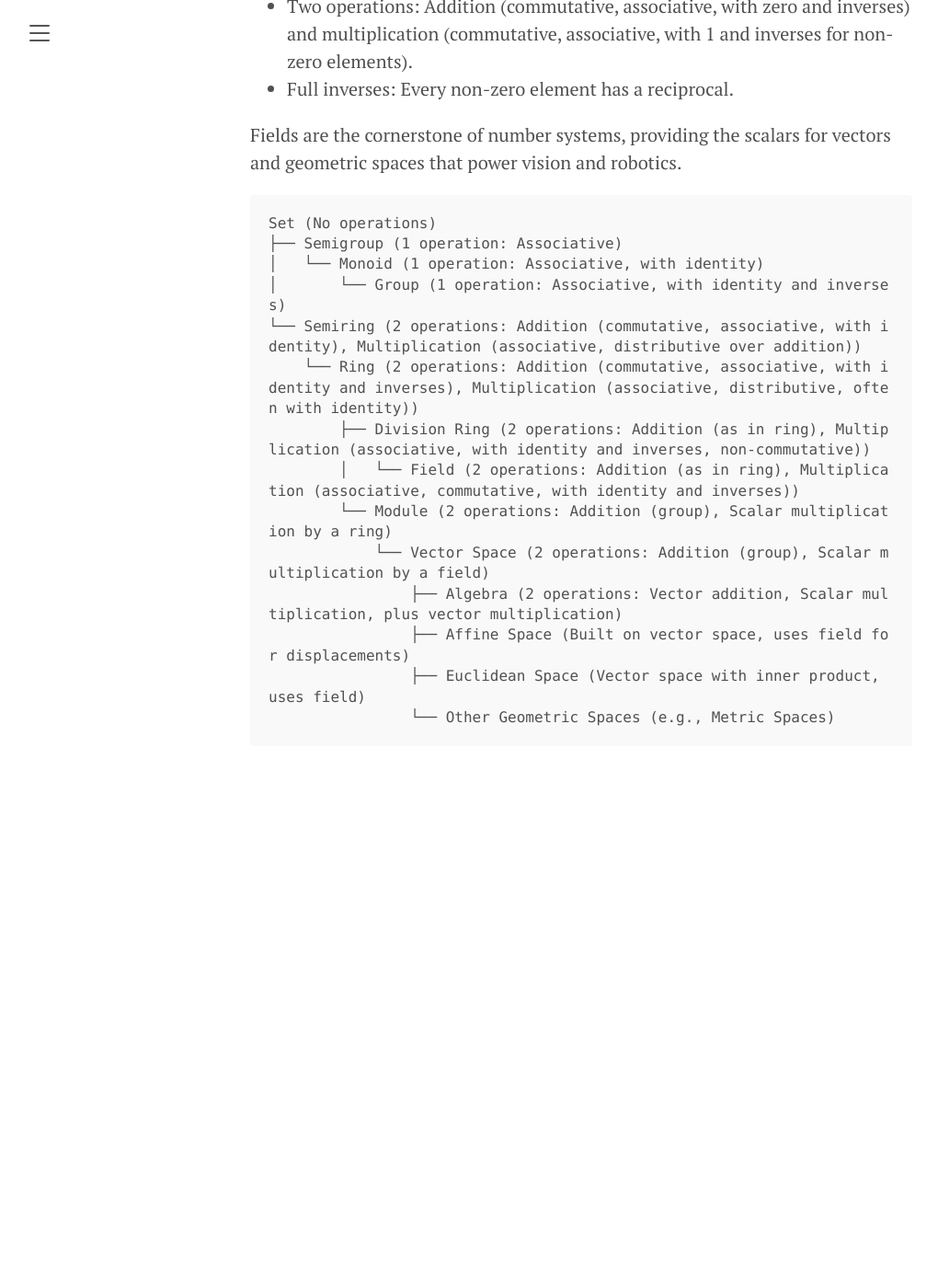
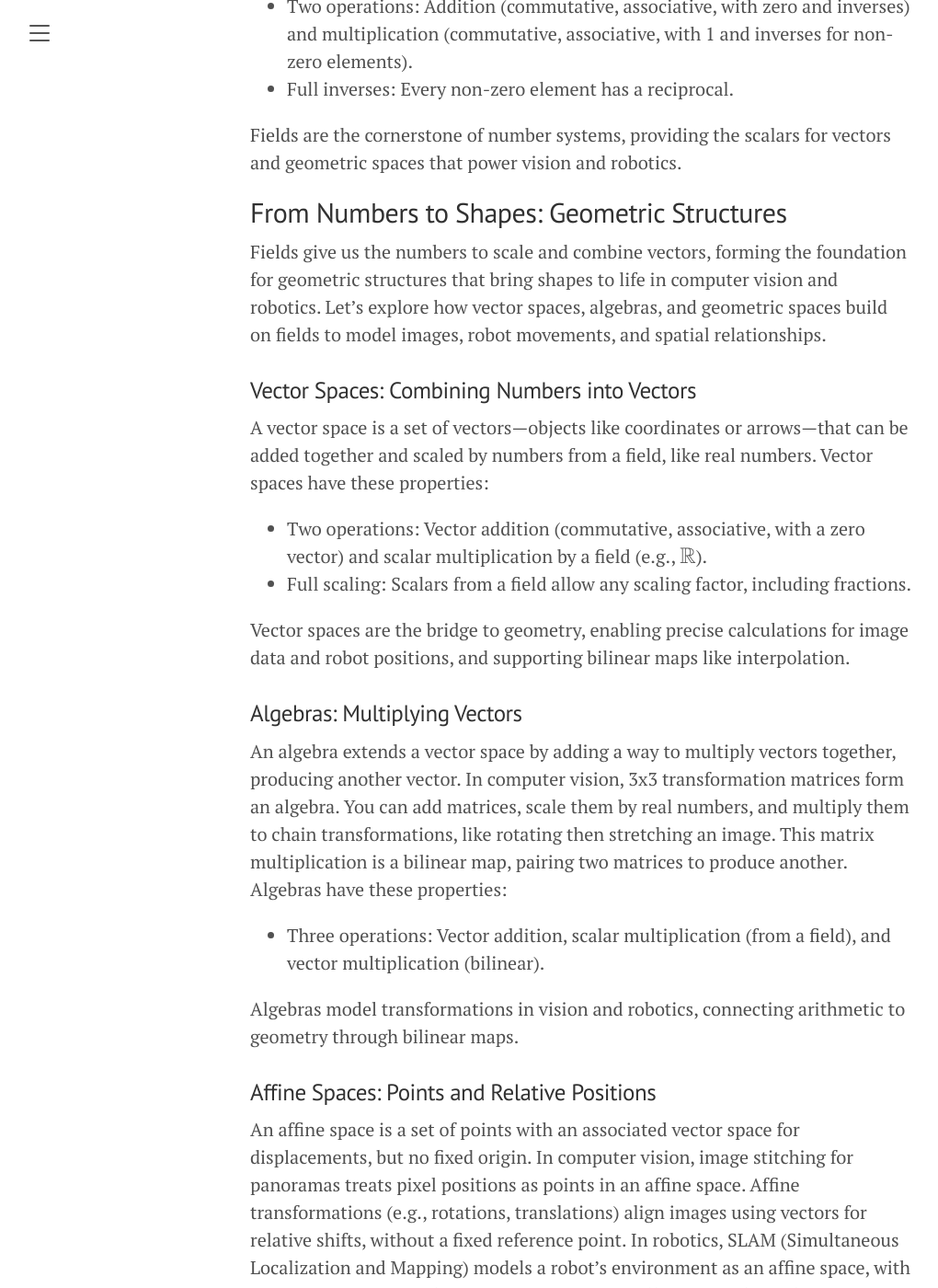
Before and after one commit to sks3i/sks3i.github.io, a Jekyll site: the page built from _just_math/From numbers to Shapes.md, in a window 1280 px wide and 1400 px high, scrolled down 3084 px. Shown: the whole window at 92% size, without its empty margins (8-1028 px from the left). Built offline with Jekyll 4.4.1, drawn with Linux system fonts in a browser that asks for light colours; before the commit the page ends 3975 px from its top, so only the background shows below that; some of the changed text lies outside the part shown.

Commit message:
add geo struct

```diff
--- a/_just_math/From numbers to Shapes.md
+++ b/_just_math/From numbers to Shapes.md
@@ -72,7 +72,45 @@ Fields take rings further by ensuring multiplication is commutative (order doesn
 Fields are the cornerstone of number systems, providing the scalars for vectors and geometric spaces that power vision and robotics.
 
 
+## From Numbers to Shapes: Geometric Structures
 
+Fields give us the numbers to scale and combine vectors, forming the foundation for geometric structures that bring shapes to life in computer vision and robotics. Let’s explore how vector spaces, algebras, and geometric spaces build on fields to model images, robot movements, and spatial relationships.
+
+### Vector Spaces: Combining Numbers into Vectors
+
+A vector space is a set of vectors—objects like coordinates or arrows—that can be added together and scaled by numbers from a field, like real numbers. Vector spaces have these properties:
+- Two operations: Vector addition (commutative, associative, with a zero vector) and scalar multiplication by a field (e.g., $\mathbb{R}$).
+- Full scaling: Scalars from a field allow any scaling factor, including fractions.
+
+Vector spaces are the bridge to geometry, enabling precise calculations for image data and robot positions, and supporting bilinear maps like interpolation.
+
+### Algebras: Multiplying Vectors
+
+An algebra extends a vector space by adding a way to multiply vectors together, producing another vector. In computer vision, 3x3 transformation matrices form an algebra. You can add matrices, scale them by real numbers, and multiply them to chain transformations, like rotating then stretching an image. This matrix multiplication is a bilinear map, pairing two matrices to produce another. Algebras have these properties:
+- Three operations: Vector addition, scalar multiplication (from a field), and vector multiplication (bilinear).
+
+Algebras model transformations in vision and robotics, connecting arithmetic to geometry through bilinear maps.
+
+### Affine Spaces: Points and Relative Positions
+
+An affine space is a set of points with an associated vector space for displacements, but no fixed origin. In computer vision, image stitching for panoramas treats pixel positions as points in an affine space. Affine transformations (e.g., rotations, translations) align images using vectors for relative shifts, without a fixed reference point. In robotics, SLAM (Simultaneous Localization and Mapping) models a robot’s environment as an affine space, with positions as points and movements as vectors. Affine spaces have these properties:
+- Points and displacements: Differences between points yield vectors in a vector space over a field.
+- No origin: No point is special as zero, focusing on relative positions.
+
+Affine spaces are key for navigation and alignment, using fields for precise vector calculations.
+
+### Euclidean Spaces: Measuring Distances and Angles
+
+A Euclidean space is a vector space over $\mathbb{R}$ with an inner product—a bilinear map—that defines distances and angles. In computer vision, feature vectors (e.g., edge descriptors) are compared using Euclidean distance (via the dot product) to recognize objects, like faces in photos. In robotics, a robot arm in $\mathbb{R}^3$ calculates distances to objects or angles for precise movements using the inner product. Euclidean spaces have these properties:
+- Vector space with inner product: Enables distance and angle calculations via a bilinear map.
+
+Euclidean spaces bring geometry to life, powering tasks like object recognition and robot navigation.
+
+### Other Geometric Spaces: Beyond Euclidean Geometry
+Fields and vector spaces also support advanced geometric spaces, like metric spaces, projective spaces, and manifolds. In computer vision, projective spaces model 3D scenes captured by cameras, accounting for perspective. Metric spaces measure distances between point clouds, like 3D scans for reconstruction. In robotics, manifolds model curved terrains, ensuring smooth navigation. These spaces extend Euclidean geometry, using fields for calculations and enabling specialized applications in vision and robotics.
+
+
+From sets to geometric spaces, we’ve traced a hierarchy that transforms simple numbers into the shapes and spaces driving computer vision and robotics. Below if the figure of the hierarchy we talked about
 
 
 
```
